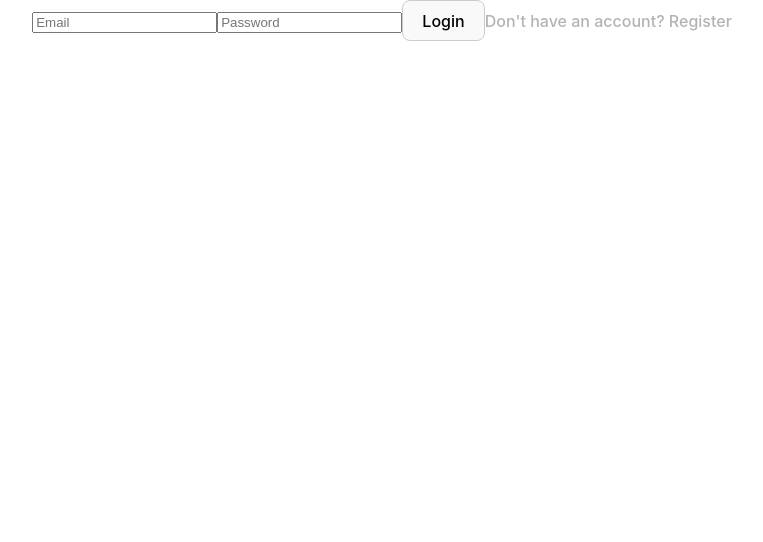
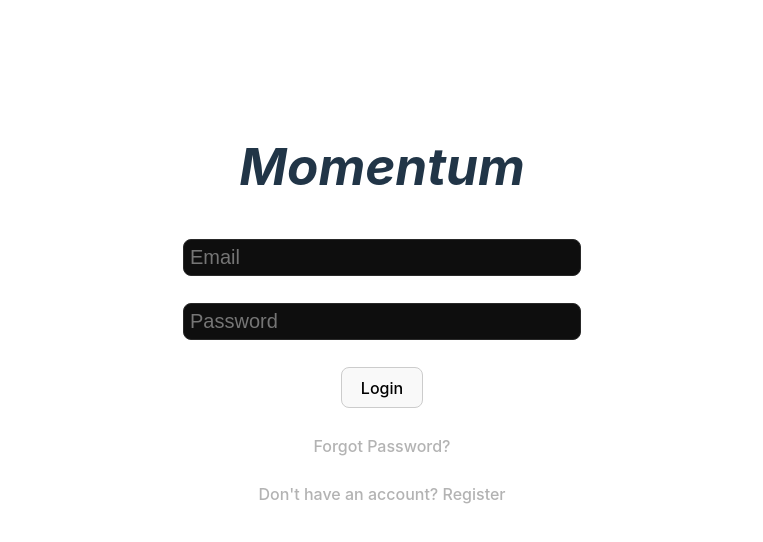
Before and after one commit to aravgoyal/lepredictor, a React (Vite) app: page / in a window 1280 px wide. Shown: the top 542 px of the page, without its empty margins (258-1021 px from the left). Built offline with nearby package versions, Linux system fonts and the light colour scheme.

Commit message:
auth css

```diff
--- a/src/Dropdown.tsx
+++ b/src/Dropdown.tsx
@@ -88,7 +88,7 @@ export function DropdownMenu() {
                         <option key={team.id} value={team.id}>{team.name}</option>
                     ))}
                 </select>
-                <h1 className="at">@</h1>
+                <h2 className="at">@</h2>
                 <select className="bottom-dropdown" onChange={handleSelectHome}>
                     <option value="">Select the home team...</option>
                     {teams.map(team => (
--- a/src/NavBar.tsx
+++ b/src/NavBar.tsx
@@ -11,7 +11,7 @@ export function NavBar() {
       <div>
         <li><a><NavLink to="/home"><img src={logo} alt="Logo" /></NavLink></a></li>
         <li><a className="predict"><NavLink to="/predict">Predict</NavLink></a></li>
-        <li><a onClick={logout} className="login"><NavLink to="/">Log out</NavLink></a></li>
+        <li><a onClick={logout} className="logout"><NavLink to="/">Log out</NavLink></a></li>
       </div>
     </nav>
   );
--- a/src/auth/Login.tsx
+++ b/src/auth/Login.tsx
@@ -1,5 +1,5 @@
 import React, { useState } from 'react';
-import { login } from './authFeatures';
+import { login, reset } from './authFeatures';
 
 export const Login: React.FC = () => {
   const [email, setEmail] = useState('');
@@ -14,13 +14,23 @@ export const Login: React.FC = () => {
     }
   };
 
+  const handleReset = () => {
+    reset(email);
+  }
+
   return (
-    <div>
-      <input type="email" value={email} onChange={(e) => setEmail(e.target.value)} placeholder="Email" />
-      <input type="password" value={password} onChange={(e) => setPassword(e.target.value)} placeholder="Password" />
-      <button onClick={handleLogin}>Login</button>
-      <a>Don't have an account? </a>
-      <a href='/register'>Register</a>
+    <div className="login-container">
+      <h1>Momentum</h1>
+      <input className='login-email' type="email" value={email} onChange={(e) => setEmail(e.target.value)} placeholder="Email" />
+      <input className='login-password' type="password" value={password} onChange={(e) => setPassword(e.target.value)} placeholder="Password" />
+      <button className='login-button' onClick={handleLogin}>Login</button>
+      <div className='register-account'>
+        <a href="/" onClick={handleReset}>Forgot Password?</a>
+        <br />
+        <br />
+        <a>Don't have an account? </a>
+        <a href='/register'>Register</a>
+      </div>
       {message && <h3>{message}</h3>}
     </div>
   );
--- a/src/auth/Register.tsx
+++ b/src/auth/Register.tsx
@@ -16,14 +16,17 @@ export const Register: React.FC = () => {
       };
 
     return (
-    <div>
-        <input type="email" value={email} onChange={(e) => setEmail(e.target.value)} placeholder="Email" />
-        <input type="password" value={password} onChange={(e) => setPassword(e.target.value)} placeholder="Password" />
-        <input type="password" value={confirm} onChange={(e) => setConfirm(e.target.value)} placeholder="Confirm Password" />
-        <button onClick={handleRegister}>Register</button>
-        <a>Already have an account? </a>
-        <a href='/'>Login</a>
+        <div className="login-container">
+        <h1>Register</h1>
+        <input className='register-email' type="email" value={email} onChange={(e) => setEmail(e.target.value)} placeholder="Email" />
+        <input className='register-password' type="password" value={password} onChange={(e) => setPassword(e.target.value)} placeholder="Password" />
+        <input className="register-confirm" type="password" value={confirm} onChange={(e) => setConfirm(e.target.value)} placeholder="Confirm Password" />
+        <button className='register-button' onClick={handleRegister}>Register</button>
+        <div className='login-account'>
+          <a>Already have an account? </a>
+          <a href='/'>Login</a>
+        </div>
         {message && <h3>{message}</h3>}
-    </div>
+      </div>
     );
 }
--- a/src/auth/authFeatures.tsx
+++ b/src/auth/authFeatures.tsx
@@ -1,5 +1,17 @@
-import { createUserWithEmailAndPassword, signInWithEmailAndPassword, signOut } from 'firebase/auth';
+import { createUserWithEmailAndPassword, signInWithEmailAndPassword, signOut, sendPasswordResetEmail } from 'firebase/auth';
 import { auth } from './authConfig';
+
+// Reset password
+const reset = async (email: string) => {
+  await sendPasswordResetEmail(auth, email).then(() => {
+
+  })
+  .catch((error) => {
+    const errorCode = error.code;
+    const errorMessage = error.message;
+    console.error(errorMessage + " " + errorCode);
+  })
+}
 
 // Register a new user
 const register = async (email: string, password: string, confirm: string) => {
@@ -35,4 +47,4 @@ const logout = async () => {
   }
 };
 
-export { register, login, logout };
+export { register, login, logout, reset };
--- a/src/index.css
+++ b/src/index.css
@@ -36,6 +36,12 @@ h1 {
   padding: 0;
 }
 
+h2 {
+  font-size: 1.65em;
+  font-style: italic;
+  padding: 0;
+}
+
 div {
   margin: 0;
   padding: 0;
@@ -69,10 +75,19 @@ li a {
   padding-top: 24px;
 }
 
-.login {
+.logout {
   float: right;
   padding-top: 24px;
   padding-right: 24px;
+}
+
+.is-visible {
+  opacity: 1;
+}
+
+.login-container {
+  margin-top: 10%;
+  width: 100%;
 }
 
 .register {
@@ -83,8 +98,8 @@ li a {
 
 .home-content {
   width: 100%;
-  float: left;
-  padding-top: 10%;
+  margin-top: 70vh;
+  padding: 20px;
 }
 
 .fade {
@@ -240,6 +255,153 @@ li a {
   animation: fade linear infinite 2s;
 }
 
+.login {
+  margin-top: 5%;
+}
+
+.login-email {
+  width: 30%;
+  transition: all linear 0.3s;
+  border: 1px solid;
+  border-color: #292929;
+  background-color: #0e0e0e;
+  border-radius: 8px;
+  position: absolute;
+  margin-left: auto;
+  margin-right: auto;
+  left: 0;
+  right: 0;
+  text-align: left;
+  padding: 6px;
+  font-size: 20px;
+}
+
+.login-password {
+  width: 30%;
+  transition: all linear 0.3s;
+  border: 1px solid;
+  border-color: #292929;
+  background-color: #0e0e0e;
+  border-radius: 8px;
+  position: absolute;
+  margin-left: auto;
+  margin-right: auto;
+  left: 0;
+  right: 0;
+  text-align: left;
+  padding: 6px;
+  margin-top: 64px;
+  font-size: 20px;
+}
+
+.register-button {
+  animation: none;
+  opacity: 1;
+  margin: auto;
+  margin-top: 12%;
+  position: relative;
+}
+
+.login-account {
+  margin-top: 2%;
+}
+
+.register-password {
+  width: 30%;
+  transition: all linear 0.3s;
+  border: 1px solid;
+  border-color: #292929;
+  background-color: #0e0e0e;
+  border-radius: 8px;
+  position: absolute;
+  margin-left: auto;
+  margin-right: auto;
+  left: 0;
+  right: 0;
+  text-align: left;
+  padding: 6px;
+  margin-top: 48px;
+  font-size: 20px;
+}
+
+.register-confirm {
+  width: 30%;
+  transition: all linear 0.3s;
+  border: 1px solid;
+  border-color: #292929;
+  background-color: #0e0e0e;
+  border-radius: 8px;
+  position: absolute;
+  margin-left: auto;
+  margin-right: auto;
+  left: 0;
+  right: 0;
+  text-align: left;
+  padding: 6px;
+  margin-top: 96px;
+  font-size: 20px;
+}
+
+.register-email {
+  width: 30%;
+  transition: all linear 0.3s;
+  border: 1px solid;
+  border-color: #292929;
+  background-color: #0e0e0e;
+  border-radius: 8px;
+  position: absolute;
+  margin-left: auto;
+  margin-right: auto;
+  left: 0;
+  right: 0;
+  text-align: left;
+  padding: 6px;
+  margin-top: 0px;
+  font-size: 20px;
+}
+
+.register-email:hover {
+  cursor: pointer;
+  color: #fff;
+  border-color: #c0c0c0;
+}
+
+.register-password:hover {
+  cursor: pointer;
+  color: #fff;
+  border-color: #c0c0c0;
+}
+
+.register-confirm:hover {
+  cursor: pointer;
+  color: #fff;
+  border-color: #c0c0c0;
+}
+
+.login-email:hover {
+  cursor: pointer;
+  color: #fff;
+  border-color: #c0c0c0;
+}
+
+.login-password:hover {
+  cursor: pointer;
+  color: #fff;
+  border-color: #c0c0c0;
+}
+
+.login-button {
+  animation: none;
+  opacity: 1;
+  margin: auto;
+  margin-top: 10%;
+  position: relative;
+}
+
+.register-account {
+  margin-top: 2%;
+}
+
 .predict-instr {
   color: #969696;
   font-size: 18px;
@@ -273,10 +435,12 @@ button {
   cursor: pointer;
   transition: all linear 0.3s;
 }
+
 button:hover {
   border-color: #ffffff;
   background: rgb(54, 54, 54);
 }
+
 button:focus,
 button:focus-visible {
   outline: 4px auto -webkit-focus-ring-color;
--- a/src/pages/Home.tsx
+++ b/src/pages/Home.tsx
@@ -11,7 +11,7 @@ export function Home() {
       const options = {
         root: null,
         rootMargin: "0px",
-        threshold: 0.5, // Adjust as needed
+        threshold: 0.5,
       };
 
       const observer = new IntersectionObserver((entries, observer) => {
@@ -59,7 +59,7 @@ export function Home() {
           </div>
         </div>
         <div className="home-content">
-          <div ref={aboutRef}>
+          <div ref={aboutRef} className={`fade ${isVisible ? "is-visible" : ""}`}>
             {isVisible && <About />}
           </div>
         </div>
```
